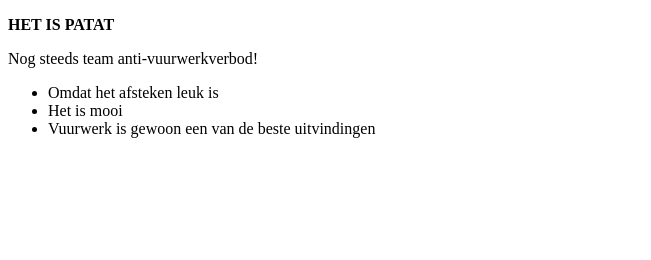
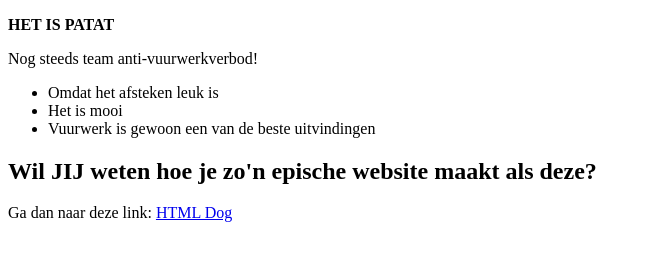
Before and after one commit to 11106/ikbenhier, a plain HTML site: page index.html in a window 1280 px wide. Shown: the part 408-668 px from the top of the page, without its empty margins (0-651 px from the left). Drawn offline with Linux system fonts and the light colour scheme.

Commit message:
added link

```diff
--- a/index.html
+++ b/index.html
@@ -27,5 +27,7 @@
         <li>Het is mooi</li>
         <li>Vuurwerk is gewoon een van de beste uitvindingen</li>
     </ul>
+    <h2>Wil <strong>JIJ</strong> weten hoe je zo'n epische website maakt als deze?</h2>
+    <p> Ga dan naar deze link: <a href="http://www.htmldog.com">HTML Dog</a></p>
   </body>
 </html>
```
